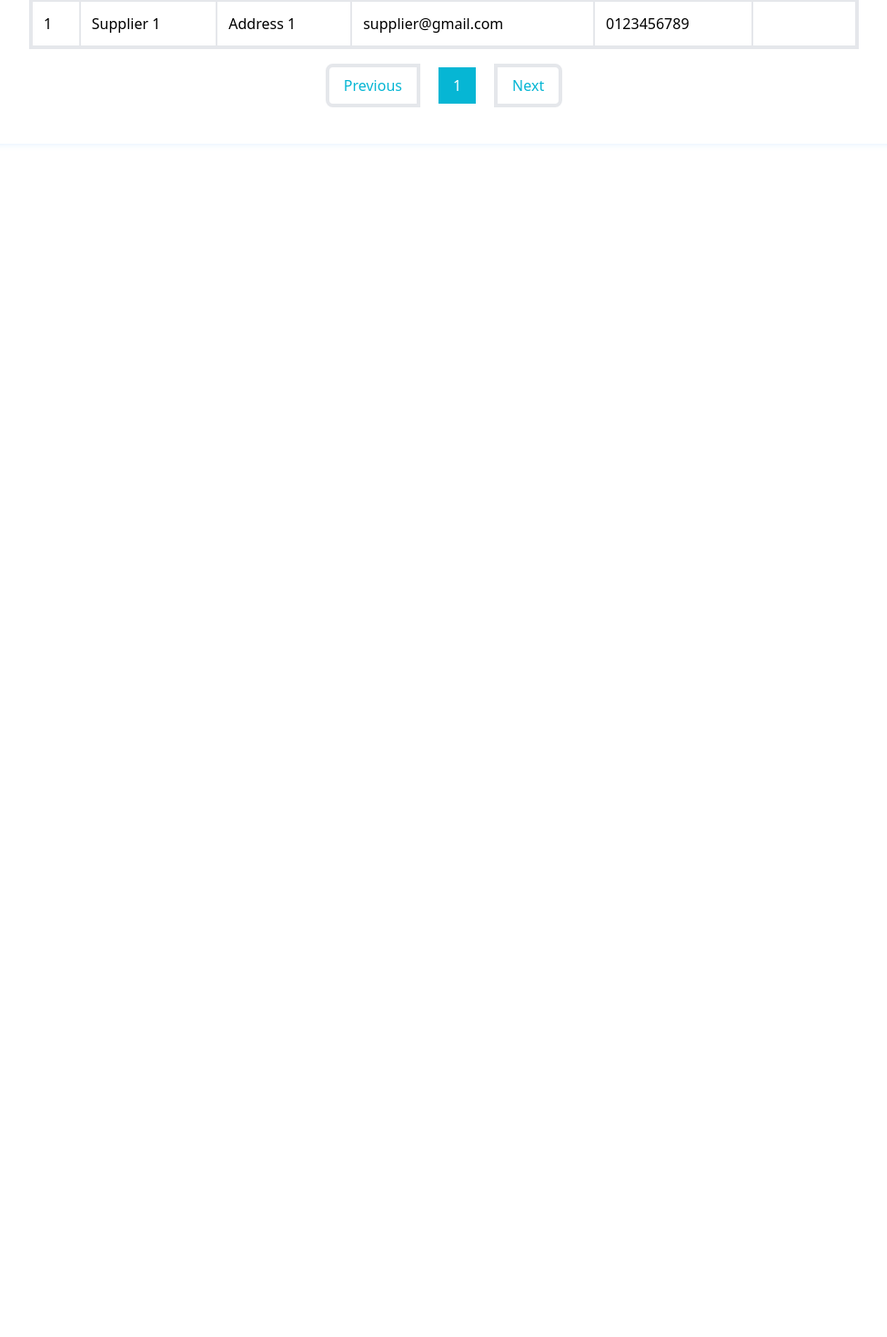
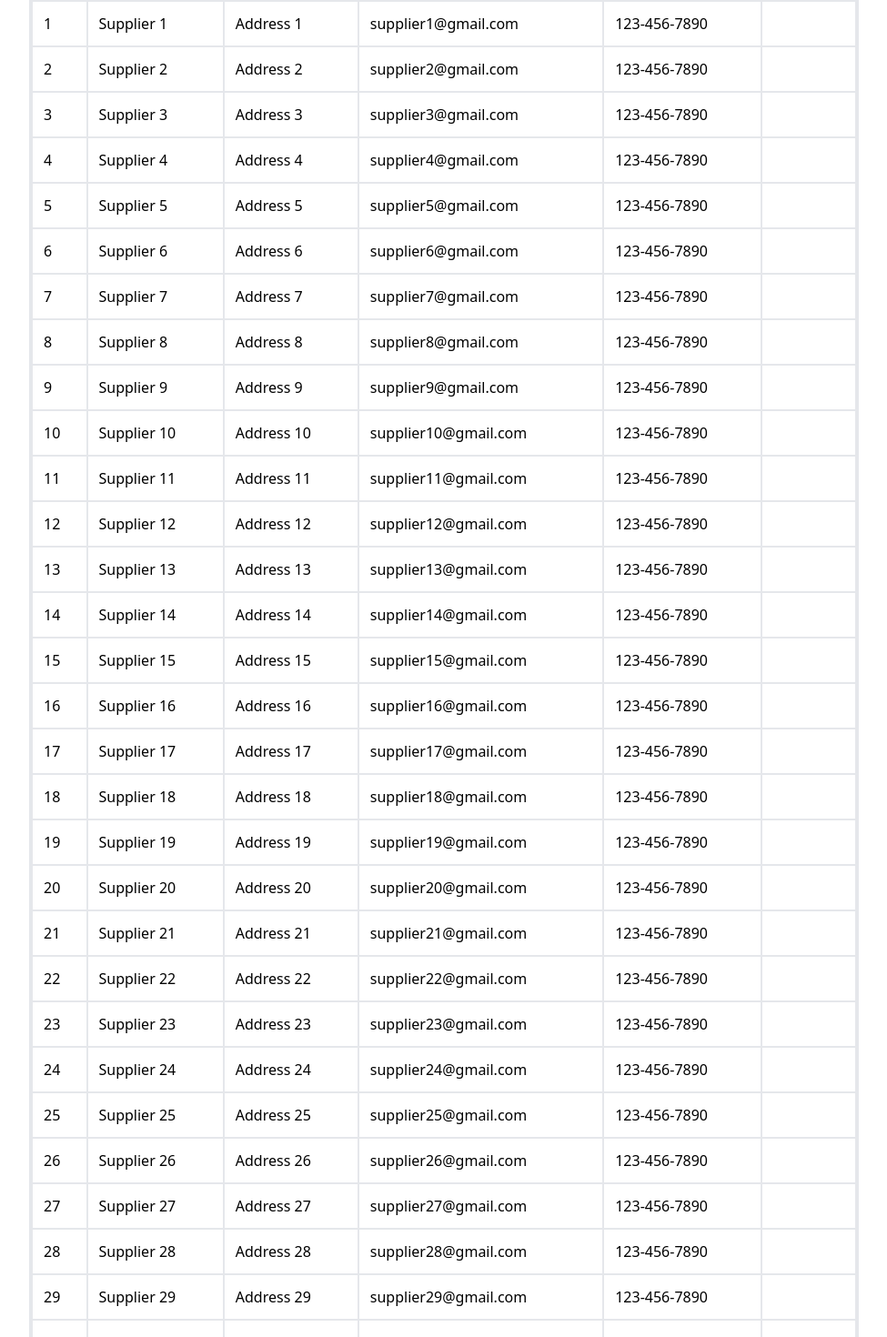
Before and after one commit to ankurinfoniti/angular-datatable, an Angular app: page / in a window 1280 px wide. Shown: the part 242-1712 px from the top of the page at 91% size, without its empty margins (152-1127 px from the left). Before the commit the page ends 800 px from the top, so only its background shows below. Built offline with nearby package versions, Linux system fonts and the light colour scheme.

Commit message:
add dummy data to make table dynamic

```diff
--- a/src/app/data-table/data-table.component.html
+++ b/src/app/data-table/data-table.component.html
@@ -22,14 +22,16 @@
       </tr>
     </thead>
     <tbody>
+      @for (supplier of suppliers; track $index) {
       <tr class="border-2">
-        <td class="p-3 border-2">1</td>
-        <td class="p-3 border-2">Supplier 1</td>
-        <td class="p-3 border-2">Address 1</td>
-        <td class="p-3 border-2">supplier&#64;gmail.com</td>
-        <td class="p-3 border-2">0123456789</td>
+        <td class="p-3 border-2">{{ $index + 1 }}</td>
+        <td class="p-3 border-2">{{ supplier.name }}</td>
+        <td class="p-3 border-2">{{ supplier.address }}</td>
+        <td class="p-3 border-2">{{ supplier.email }}</td>
+        <td class="p-3 border-2">{{ supplier.phone }}</td>
         <td class="p-3 border-2"></td>
       </tr>
+      }
     </tbody>
   </table>
 
--- a/src/app/data-table/data-table.component.ts
+++ b/src/app/data-table/data-table.component.ts
@@ -1,4 +1,11 @@
 import { Component } from '@angular/core';
+
+interface Supplier {
+  name: string;
+  address: string;
+  email: string;
+  phone: string;
+}
 
 @Component({
   selector: 'app-data-table',
@@ -7,4 +14,187 @@ import { Component } from '@angular/core';
   templateUrl: './data-table.component.html',
   styleUrl: './data-table.component.css',
 })
-export class DataTableComponent {}
+export class DataTableComponent {
+  suppliers: Array<Supplier> = [
+    {
+      name: 'Supplier 1',
+      address: 'Address 1',
+      email: 'supplier1@gmail.com',
+      phone: '123-456-7890',
+    },
+    {
+      name: 'Supplier 2',
+      address: 'Address 2',
+      email: 'supplier2@gmail.com',
+      phone: '123-456-7890',
+    },
+    {
+      name: 'Supplier 3',
+      address: 'Address 3',
+      email: 'supplier3@gmail.com',
+      phone: '123-456-7890',
+    },
+    {
+      name: 'Supplier 4',
+      address: 'Address 4',
+      email: 'supplier4@gmail.com',
+      phone: '123-456-7890',
+    },
+    {
+      name: 'Supplier 5',
+      address: 'Address 5',
+      email: 'supplier5@gmail.com',
+      phone: '123-456-7890',
+    },
+    {
+      name: 'Supplier 6',
+      address: 'Address 6',
+      email: 'supplier6@gmail.com',
+      phone: '123-456-7890',
+    },
+    {
+      name: 'Supplier 7',
+      address: 'Address 7',
+      email: 'supplier7@gmail.com',
+      phone: '123-456-7890',
+    },
+    {
+      name: 'Supplier 8',
+      address: 'Address 8',
+      email: 'supplier8@gmail.com',
+      phone: '123-456-7890',
+    },
+    {
+      name: 'Supplier 9',
+      address: 'Address 9',
+      email: 'supplier9@gmail.com',
+      phone: '123-456-7890',
+    },
+    {
+      name: 'Supplier 10',
+      address: 'Address 10',
+      email: 'supplier10@gmail.com',
+      phone: '123-456-7890',
+    },
+    {
+      name: 'Supplier 11',
+      address: 'Address 11',
+      email: 'supplier11@gmail.com',
+      phone: '123-456-7890',
+    },
+    {
+      name: 'Supplier 12',
+      address: 'Address 12',
+      email: 'supplier12@gmail.com',
+      phone: '123-456-7890',
+    },
+    {
+      name: 'Supplier 13',
+      address: 'Address 13',
+      email: 'supplier13@gmail.com',
+      phone: '123-456-7890',
+    },
+    {
+      name: 'Supplier 14',
+      address: 'Address 14',
+      email: 'supplier14@gmail.com',
+      phone: '123-456-7890',
+    },
+    {
+      name: 'Supplier 15',
+      address: 'Address 15',
+      email: 'supplier15@gmail.com',
+      phone: '123-456-7890',
+    },
+    {
+      name: 'Supplier 16',
+      address: 'Address 16',
+      email: 'supplier16@gmail.com',
+      phone: '123-456-7890',
+    },
+    {
+      name: 'Supplier 17',
+      address: 'Address 17',
+      email: 'supplier17@gmail.com',
+      phone: '123-456-7890',
+    },
+    {
+      name: 'Supplier 18',
+      address: 'Address 18',
+      email: 'supplier18@gmail.com',
+      phone: '123-456-7890',
+    },
+    {
+      name: 'Supplier 19',
+      address: 'Address 19',
+      email: 'supplier19@gmail.com',
+      phone: '123-456-7890',
+    },
+    {
+      name: 'Supplier 20',
+      address: 'Address 20',
+      email: 'supplier20@gmail.com',
+      phone: '123-456-7890',
+    },
+    {
+      name: 'Supplier 21',
+      address: 'Address 21',
+      email: 'supplier21@gmail.com',
+      phone: '123-456-7890',
+    },
+    {
+      name: 'Supplier 22',
+      address: 'Address 22',
+      email: 'supplier22@gmail.com',
+      phone: '123-456-7890',
+    },
+    {
+      name: 'Supplier 23',
+      address: 'Address 23',
+      email: 'supplier23@gmail.com',
+      phone: '123-456-7890',
+    },
+    {
+      name: 'Supplier 24',
+      address: 'Address 24',
+      email: 'supplier24@gmail.com',
+      phone: '123-456-7890',
+    },
+    {
+      name: 'Supplier 25',
+      address: 'Address 25',
+      email: 'supplier25@gmail.com',
+      phone: '123-456-7890',
+    },
+    {
+      name: 'Supplier 26',
+      address: 'Address 26',
+      email: 'supplier26@gmail.com',
+      phone: '123-456-7890',
+    },
+    {
+      name: 'Supplier 27',
+      address: 'Address 27',
+      email: 'supplier27@gmail.com',
+      phone: '123-456-7890',
+    },
+    {
+      name: 'Supplier 28',
+      address: 'Address 28',
+      email: 'supplier28@gmail.com',
+      phone: '123-456-7890',
+    },
+    {
+      name: 'Supplier 29',
+      address: 'Address 29',
+      email: 'supplier29@gmail.com',
+      phone: '123-456-7890',
+    },
+    {
+      name: 'Supplier 30',
+      address: 'Address 30',
+      email: 'supplier30@gmail.com',
+      phone: '123-456-7890',
+    },
+  ];
+}
```
